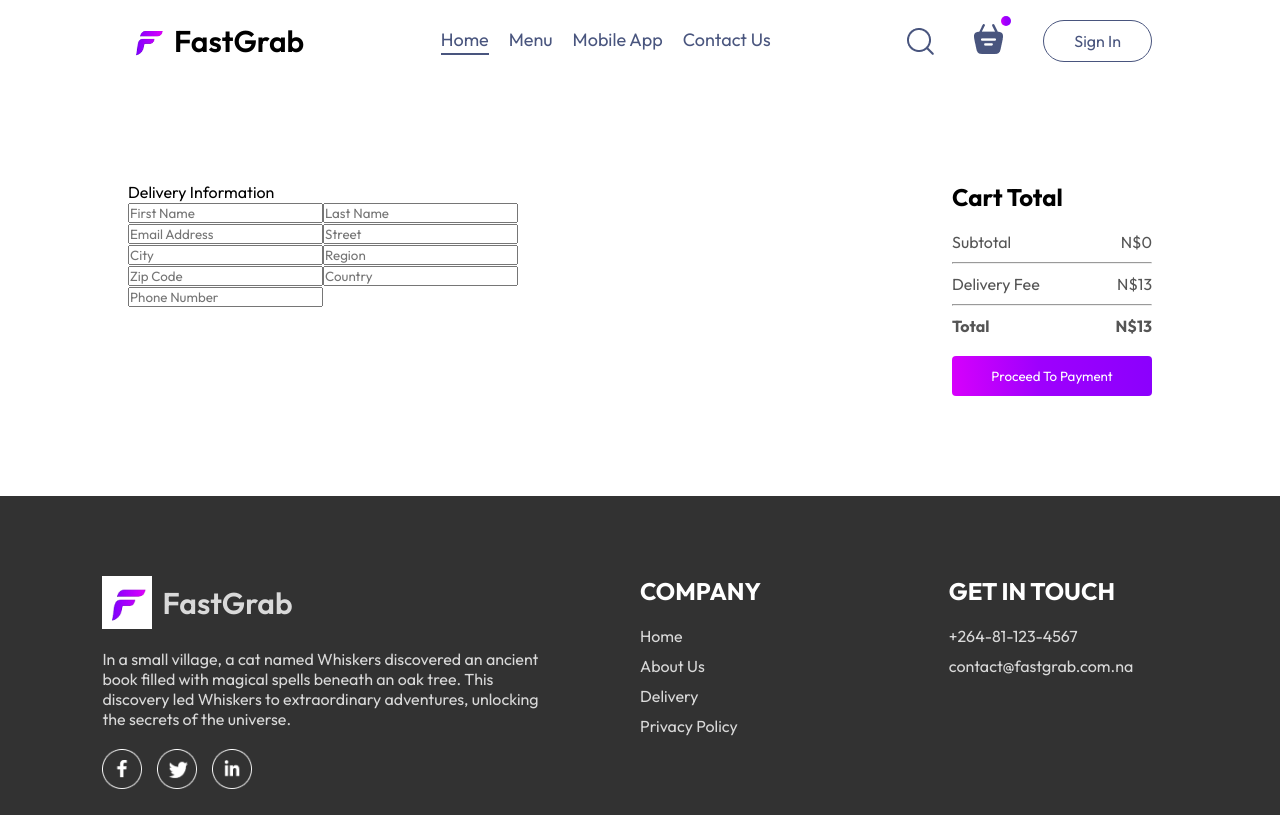
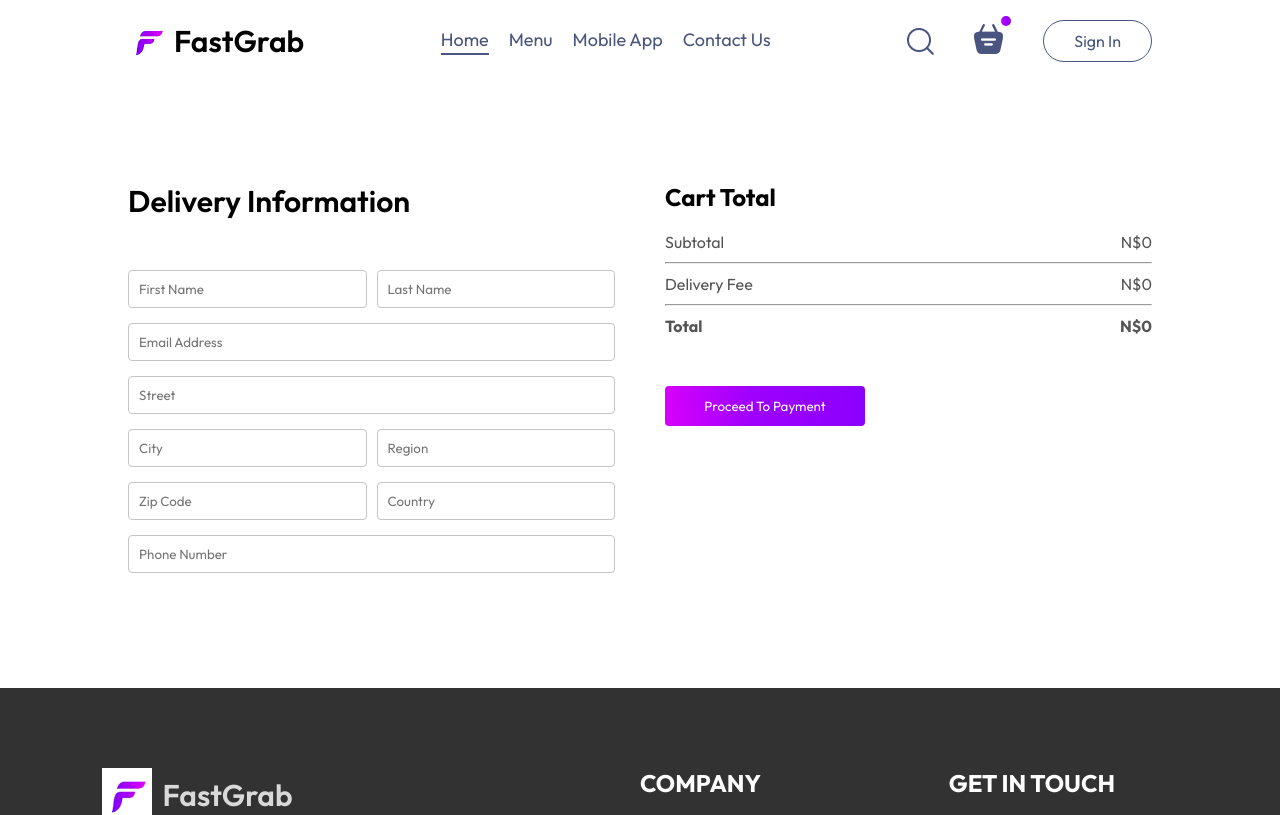
Before and after one commit to itachithesixpathsage/fastgrab-multivendor, a React (Vite) app: page /PlaceOrder in a window 1280 px wide. Shown: the top 815 px of the page. Built offline with nearby package versions, Linux system fonts and the light colour scheme.

Commit message:
Completed Place Order Page

```diff
--- a/src/pages/Cart/Cart.jsx
+++ b/src/pages/Cart/Cart.jsx
@@ -57,12 +57,12 @@ const Cart = () => {
             <hr/>
             <div className="cart-total-details">
               <p>Delivery Fee</p>
-              <p>N${13}</p>
+              <p>N${getTotalCartAmount()===0?0:13}</p>
             </div>
             <hr/>
             <div className="cart-total-details">
               <b>Total</b>
-              <b>N${getTotalCartAmount()+13}</b>
+              <b>N${getTotalCartAmount()===0?0:getTotalCartAmount() + 13}</b>
             </div>
           </div>
             <button onClick={()=>navigate('/PlaceOrder')}>Proceed To Checkout</button>
--- a/src/pages/PlaceOrder/PlaceOrder.css
+++ b/src/pages/PlaceOrder/PlaceOrder.css
@@ -12,5 +12,30 @@
 }
 
 .place-order-left .title{
+  font-size: 30px;
+  font-weight: 600;
+  margin-bottom : 50px;
+}
 
+.place-order-left input {
+    margin-bottom: 15px;
+    width: 100%;
+    padding: 10px;
+    border: 1px solid #c5c5c5;
+    border-radius: 4px;
+    outline-color:  rgb(139,0,253);
 }
+
+.place-order-left .multi-fields{
+    display: flex;
+    gap: 10px;
+}
+
+.place-order-right{
+    width: 100%;
+    max-width: max(40%, 500px);
+}
+
+.place-order-right button{
+    margin-top: 30px;
+}
--- a/src/pages/PlaceOrder/PlaceOrder.jsx
+++ b/src/pages/PlaceOrder/PlaceOrder.jsx
@@ -41,12 +41,12 @@ const PlaceOrder = () => {
               <hr />
               <div className="cart-total-details">
                 <p>Delivery Fee</p>
-                <p>N${13}</p>
+                <p>N${getTotalCartAmount()===0?0:13}</p>
               </div>
               <hr />
               <div className="cart-total-details">
                 <b>Total</b>
-                <b>N${getTotalCartAmount() + 13}</b>
+                <b>N${getTotalCartAmount()===0?0:getTotalCartAmount() + 13}</b>
               </div>
             </div>
             <button>Proceed To Payment</button>
```
